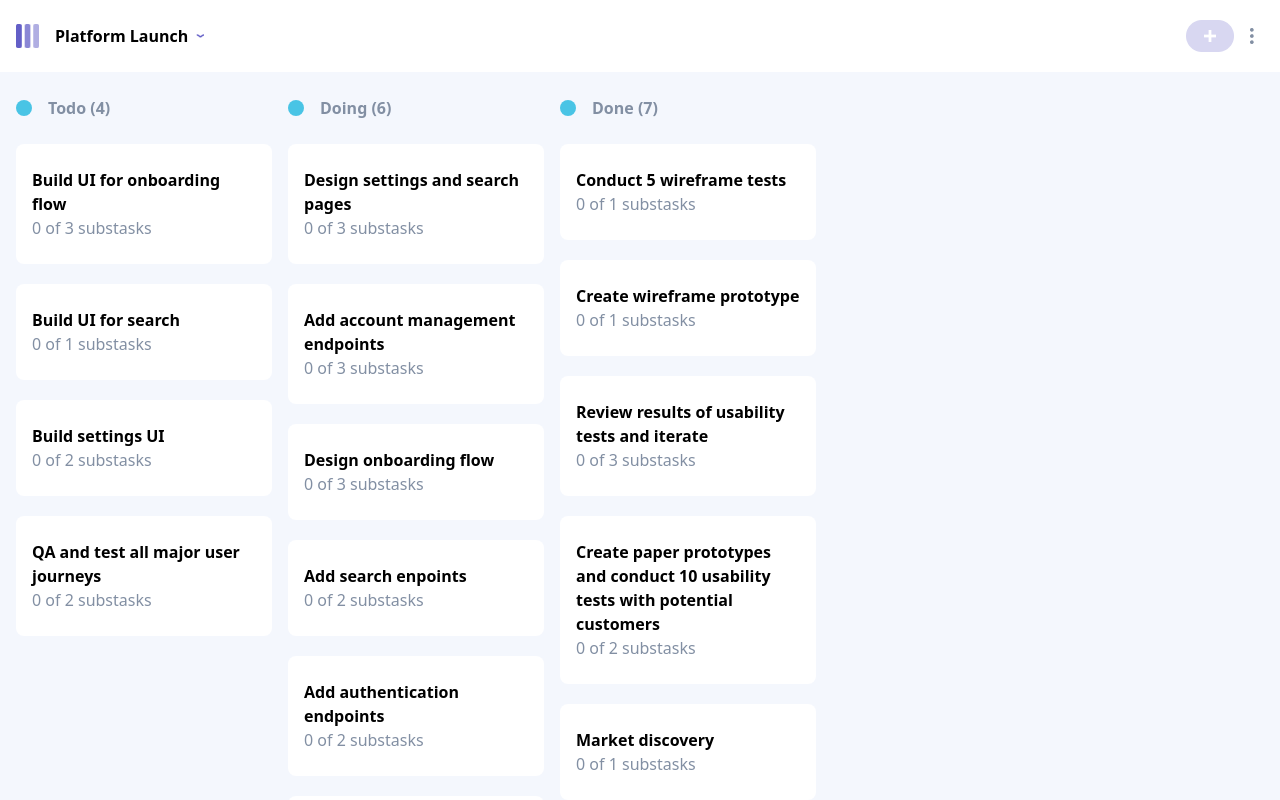
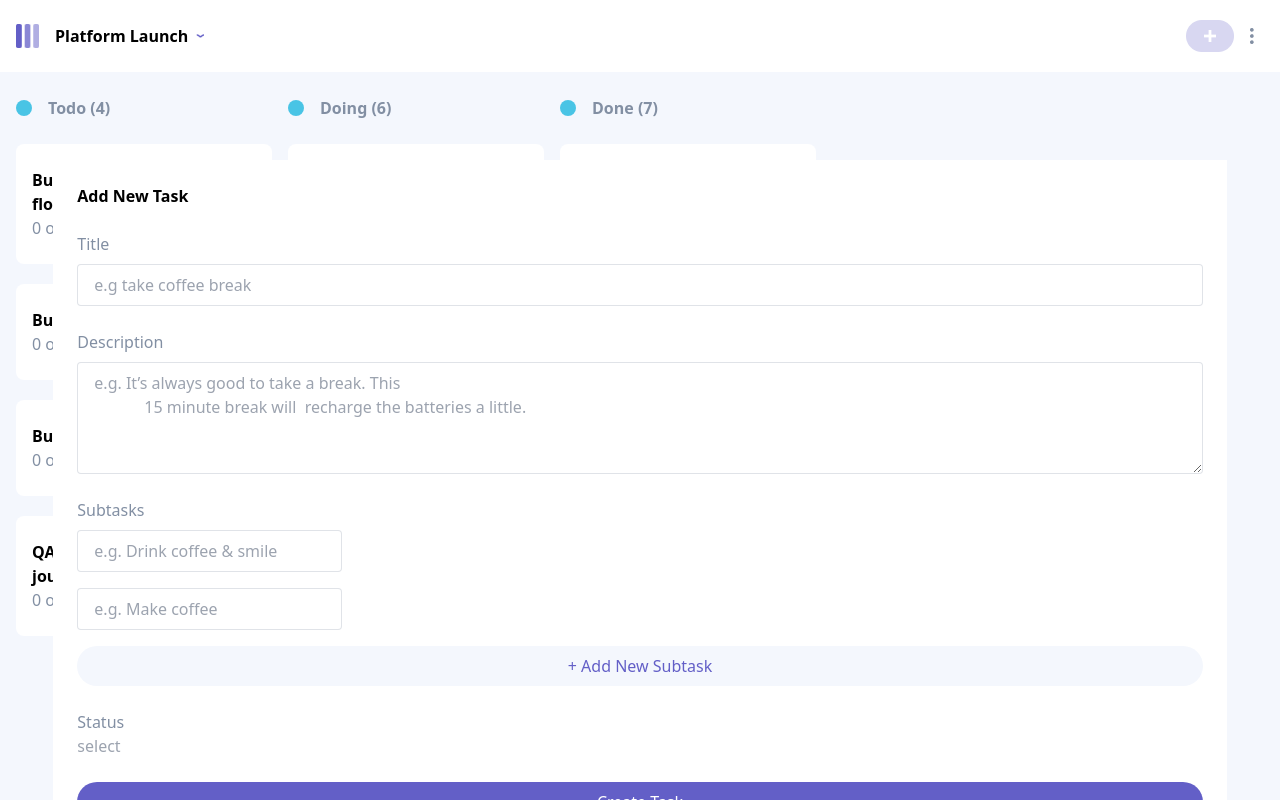
Before and after one commit to TedJenkler/Advanced-TaskManager-App-React-Tailwind, a React (Create React App) app: page / in a window 1280 px wide. Both pictures are taken after a click on the picture 1210 px from the left and 36 px from the top of the page. Shown: the top 800 px of the page. Built offline with nearby package versions, Linux system fonts and the light colour scheme.

Commit message:
add menu added

```diff
--- a/src/Components/AddTask.js
+++ b/src/Components/AddTask.js
@@ -1,6 +1,30 @@
-const AddTask = () => {
+const AddTask = ( {state} ) => {
     return(
-        <></>
+        <form className={state.toggleadd === false ? "hidden" : "absolute w-11/12 bg-white mx-auto left-0 right-0 top-40 flex flex-col p-6"}>
+            <h2 className="mb-6">Add New Task</h2>
+            <label className="pl text-mediumgrey mb-2">Title</label>
+            <input className="border-mediumgrey/25 border py-2 px-4 rounded mb-6" placeholder="e.g take coffee break"></input>
+            <label className="pl text-mediumgrey mb-2">Description</label>
+            <textarea className="h-28 border-mediumgrey/25 border py-2 px-4 rounded mb-6" placeholder="e.g. It’s always good to take a break. This
+            15 minute break will  recharge the batteries a little."></textarea>
+            <div>
+                <label className="pl text-mediumgrey">Subtasks</label>
+                <div className="mt-2 mb-4">
+                    <input className="border-mediumgrey/25 border py-2 px-4 rounded" placeholder="e.g. Drink coffee & smile"></input>
+                    <button></button>
+                </div>
+                <div className="mb-4">
+                    <input className="border-mediumgrey/25 border py-2 px-4 rounded" placeholder="e.g. Make coffee"></input>
+                    <button></button>
+                </div>
+                <button className="bg-greywhite2 text-darkpurple py-2 w-full rounded-3xl mb-6"><p className="pl w-full">+ Add New Subtask</p></button>
+                <div className="flex flex-col mb-6">
+                    <label className="pl text-mediumgrey">Status</label>
+                    <input placeholder="select"></input>
+                </div>
+                <button className="bg-darkpurple text-white py-2 w-full rounded-3xl"><p className="pl">Create Task</p></button>
+            </div>
+        </form>
     )
 }
 
--- a/src/Components/Main.js
+++ b/src/Components/Main.js
@@ -1,8 +1,9 @@
 import data from "../data.json"
+import AddTask from "./AddTask";
 import Empty from "./Empty";
 import Renderer from "./Renderer";
 
-const Main = (state) => {
+const Main =  ( {state} ) => {
 
     return (<>
         {data.length < 0 ? <Empty /> :
@@ -10,6 +11,7 @@ const Main = (state) => {
             <Renderer nr={0} />
             <Renderer nr={1} />
             <Renderer nr={2} />
+            <AddTask state={state} />
         </div>
         }
     </>
--- a/src/Components/Renderer.js
+++ b/src/Components/Renderer.js
@@ -1,9 +1,7 @@
 import data from "../data.json"
 
 const Renderer = (nr) => {
-    console.log(nr)
     let newnr = Object.values(nr)
-    console.log(newnr)
     return (
             <div className="">
                 <div className="flex items-center gap-4 py-6 ml-4">
```
